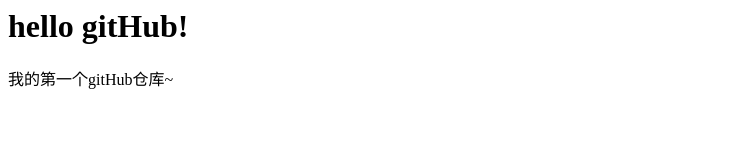
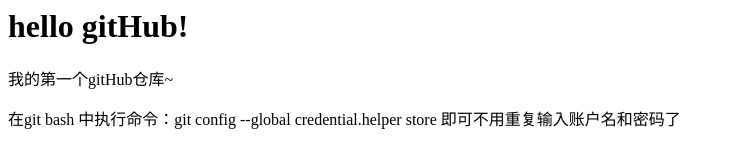
Before and after one commit to Amaya3509/5.18-test, a plain HTML site: page index.html in a window 1280 px wide. Shown: the whole page, without its empty margins (0-734 px from the left). Drawn offline with Linux system fonts and the light colour scheme.

Commit message:
update index.html

```diff
--- a/index.html
+++ b/index.html
@@ -1,2 +1,3 @@
 <h1>hello gitHub!</h1>
 <div>我的第一个gitHub仓库~</div>
+<p>在git bash 中执行命令：git config --global credential.helper store 即可不用重复输入账户名和密码了</p>
```
